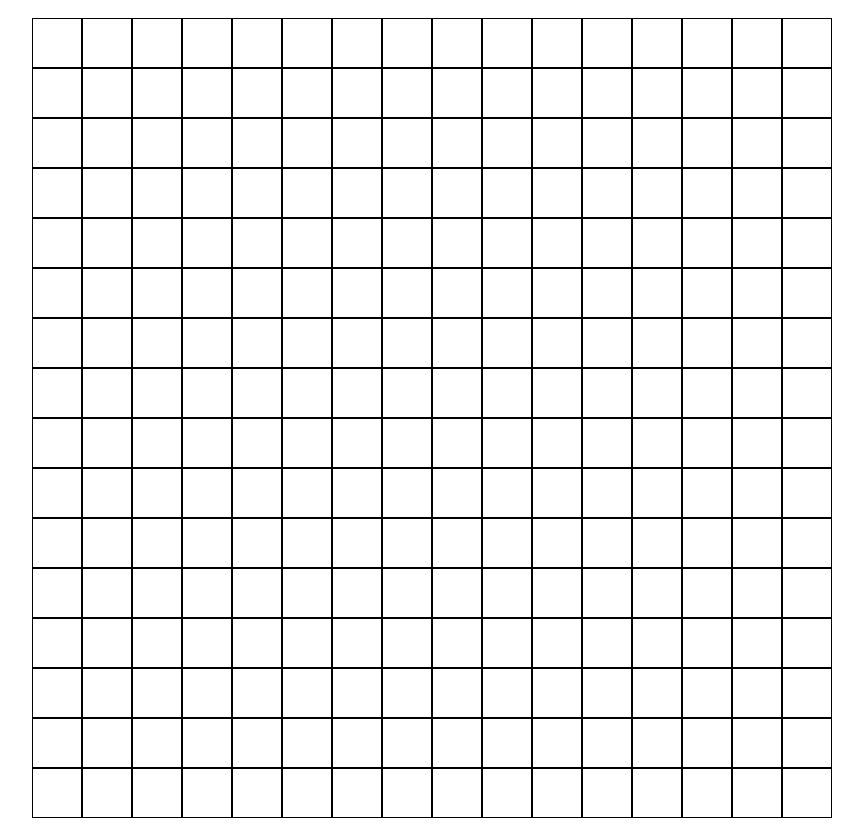
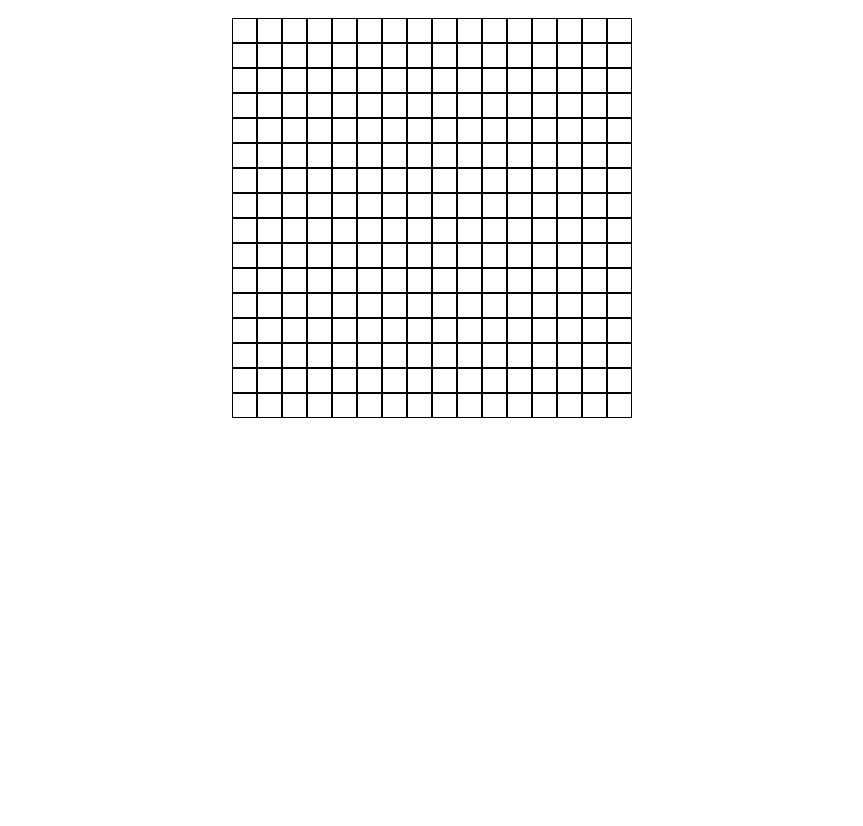
Before and after one commit to Amrut182/etch-a-sketch, a plain HTML site: page index.html in a window 1280 px wide. Shown: the part 48-874 px from the top of the page, without its empty margins (208-1071 px from the left). After the commit the page ends 800 px from the top, so only its background shows below. Drawn offline with Linux system fonts and the light colour scheme.

Commit message:
resized grid by modifying style.css

```diff
--- a/style.css
+++ b/style.css
@@ -5,13 +5,16 @@ h1 {
 
 .Grid {
     display: inline-grid;
-    height: 48px;
-    width: 48px;
+    height: 23px;
+    width: 23px;
     border: 1px solid black;
+}
+
+#btn1 {
 }
 
 #container {
     margin: auto;
-    width: 800px;
-    height: 800px;
+    width: 400px;
+    height: 400px;
 }
```
